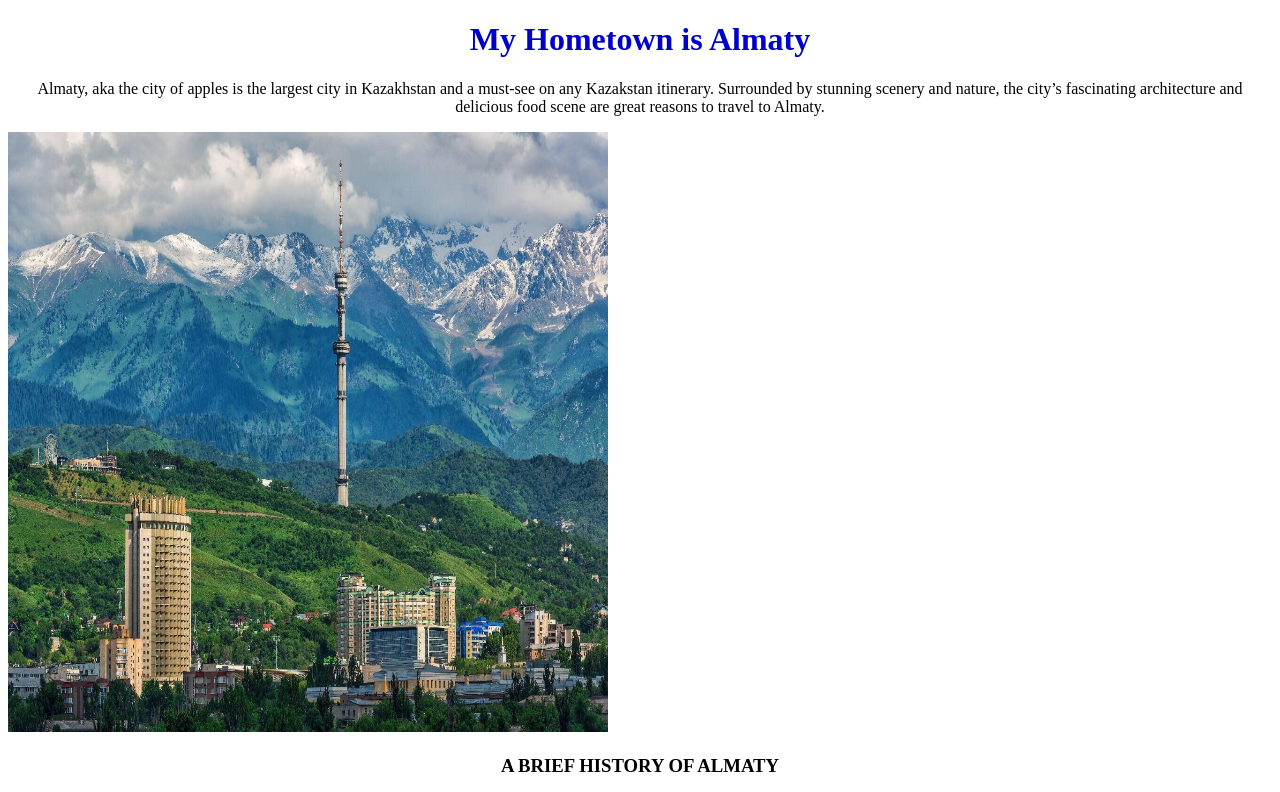
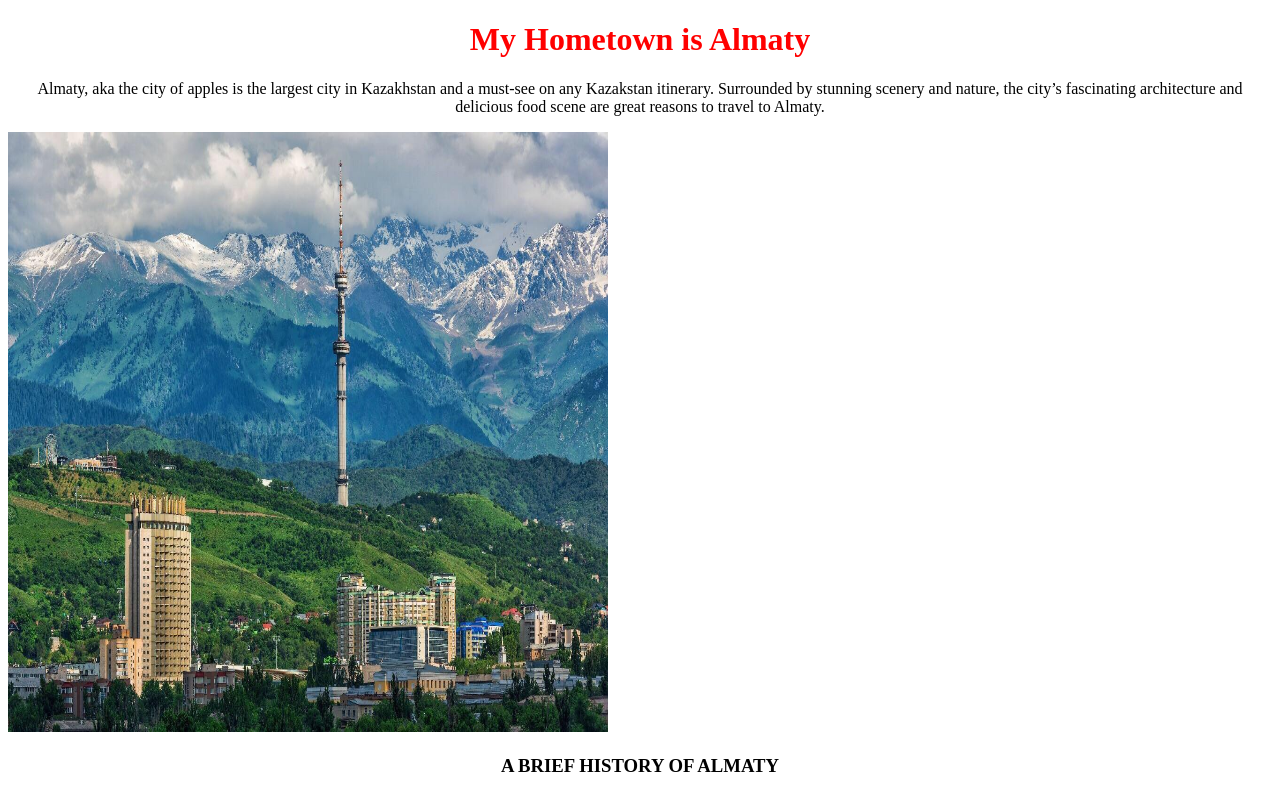
Before and after one commit to ArunaNyssanbay/ArunaNyssanbay.github.io, a plain HTML site: page index.html in a window 1280 px wide. Shown: the top 792 px of the page. Drawn offline with Linux system fonts and the light colour scheme.

Commit message:
changed the color

```diff
--- a/index.html
+++ b/index.html
@@ -5,7 +5,7 @@
 <title>My Hometown</title>
 </head>
 <body>
-<h1 style="color:mediumblue;text-align:center;border:3px forestgreen;"> My Hometown is Almaty</h1>
+<h1 style="color:red;text-align:center;border:3px forestgreen;"> My Hometown is Almaty</h1>
 <p style="text-align:center;">Almaty, aka the city of apples is the largest city in Kazakhstan and a  must-see on any Kazakstan itinerary. Surrounded by stunning scenery and nature, the city’s fascinating architecture and delicious food scene are great reasons to travel to Almaty. </p>
 <img src="my_image.jpeg" alt="Almaty" width='600' height='600'>
 <h3 style="text-align:center;">A BRIEF HISTORY OF ALMATY</h3>
```
